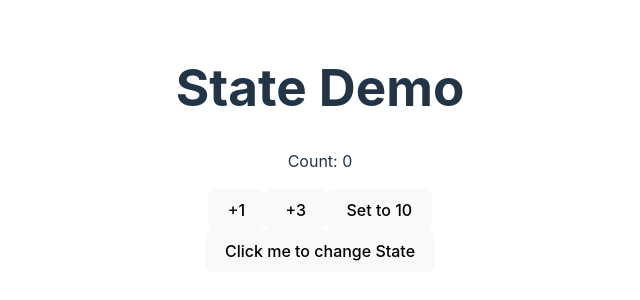
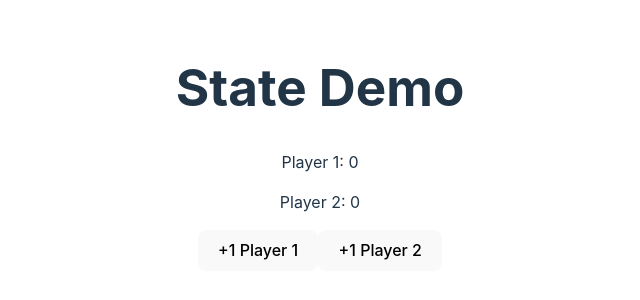
Before and after one commit to Katkulator/JavaScriptCourse, a React (Vite) app in the folder React/state-demo/: page / in a window 1280 px wide. Shown: the part 252-552 px from the top of the page, without its empty margins (320-960 px from the left). Built offline with nearby package versions, Linux system fonts and the light colour scheme.

Commit message:
finish scorekeeper exercise

```diff
--- a/React/state-demo/src/App.jsx
+++ b/React/state-demo/src/App.jsx
@@ -1,13 +1,15 @@
 import './App.css'
 import Counter from './Counter'
+import ScoreKeeper from './ScoreKeeper'
 import StateInitFunc from './StateInitFunc'
 
 function App() {
   return (
     <>
       <h1>State Demo</h1>
-      <Counter />
-      <StateInitFunc />
+      {/* <Counter />
+      <StateInitFunc /> */}
+      <ScoreKeeper />
     </>
   )
 }
--- a/React/state-demo/src/ScoreKeeper.jsx
+++ b/React/state-demo/src/ScoreKeeper.jsx
@@ -0,0 +1,28 @@
+import { useState } from "react";
+
+export default function ScoreKeeper () {
+    const [scores, setScores] = useState({p1Score: 0, p2Score: 0});
+    // const increaseP1Score = () => {
+    //     setScores(oldScores => {
+    //         return {...oldScores, p1Score: oldScores.p1Score + 1};
+    //     })};
+    // const increaseP2Score = () => {
+    //     setScores(oldScores => {
+    //         return {...oldScores, p2Score: oldScores.p2Score + 1};
+    //     })};
+    const addScores = (e) => {
+        const {id} = e.target;
+        setScores((oldScores) => {
+            return {...oldScores, [id]: oldScores[id] + 1};
+        })
+    }
+
+    return (
+        <div>
+            <p>Player 1: {scores.p1Score}</p>
+            <p>Player 2: {scores.p2Score}</p>
+            <button id="p1Score" onClick={addScores}>+1 Player 1</button>
+            <button id="p2Score" onClick={addScores}>+1 Player 2</button>
+        </div>
+    );
+}
```
